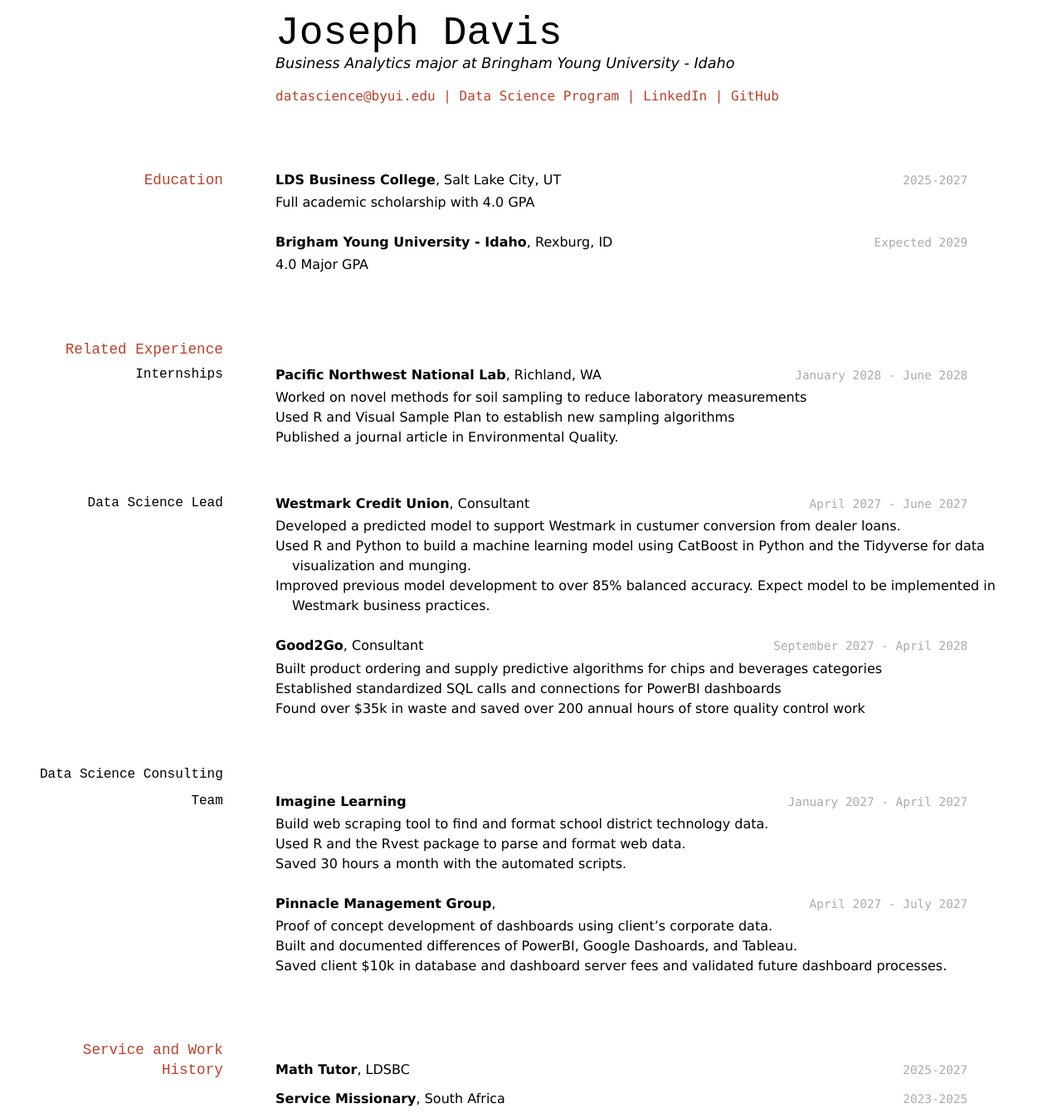
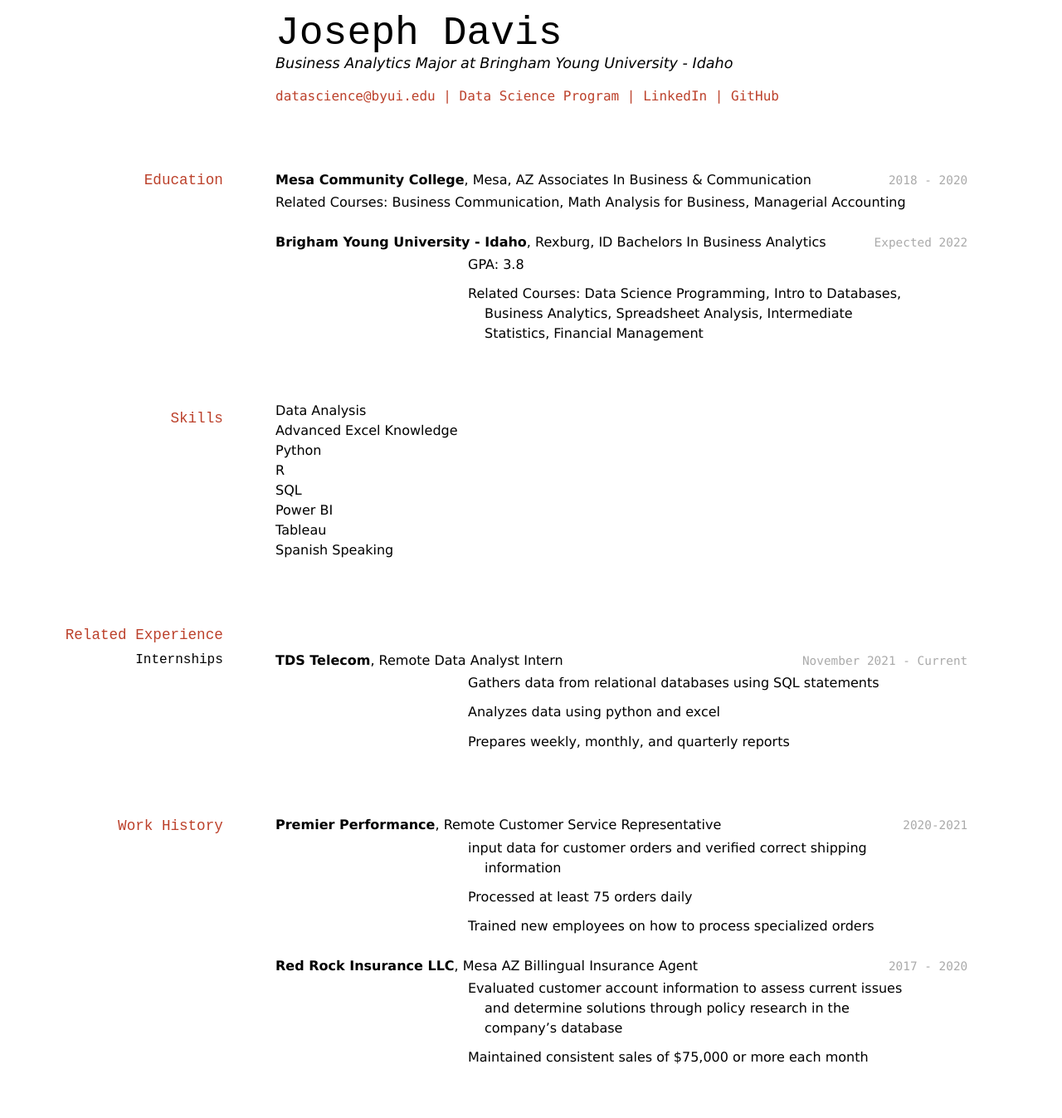
Before and after one commit to magoodsell/Davis-Resume, a Jekyll site: the page built from docs/index.md, in a window 1280 px wide. Shown: the whole page at 83% size. Built offline with Jekyll 4.4.1, drawn with Linux system fonts in a browser that asks for light colours; after the commit the page ends 1310 px from its top, so only the background shows below that.

Commit message:
update, educatoin, internships, work history

```diff
--- a/docs/index.md
+++ b/docs/index.md
@@ -3,7 +3,7 @@ layout: cv
 title: Joseph Davis' Resume
 ---
 # Joseph Davis
-Business Analytics major at Bringham Young University - Idaho
+Business Analytics Major at Bringham Young University - Idaho
 
 <div id="webaddress">
 <a href="datascience@byui.edu">datascience@byui.edu</a>
@@ -16,71 +16,64 @@ Business Analytics major at Bringham Young University - Idaho
 
 ## Education
 
-`2025-2027`
-__LDS Business College__, Salt Lake City, UT
+`2018 - 2020`
+__Mesa Community College__, Mesa, AZ
+Associates In Business & Communication
 
-- Full academic scholarship with 4.0 GPA
+- Related Courses: Business Communication, Math Analysis for Business, Managerial Accounting
 
-`Expected 2029`
+`Expected 2022`
 __Brigham Young University - Idaho__, Rexburg, ID
+Bachelors In Business Analytics
 
-- 4.0 Major GPA
+- GPA: 3.8
 
+- Related Courses: Data Science Programming, Intro to Databases, Business Analytics, Spreadsheet Analysis, Intermediate Statistics, Financial Management
+
+## Skills
+- Data Analysis
+- Advanced Excel Knowledge
+- Python
+- R
+- SQL
+- Power BI
+- Tableau
+- Spanish Speaking
 
 ## Related Experience
 
 ### Internships
 
-`January 2028 - June 2028`
-__Pacific Northwest National Lab__, Richland, WA
+`November 2021 - Current`
+__TDS Telecom__, Remote
+Data Analyst Intern
 
-- Worked on novel methods for soil sampling to reduce laboratory measurements
-- Used R and Visual Sample Plan to establish new sampling algorithms
-- Published a journal article in Environmental Quality.
+- Gathers data from relational databases using SQL statements
 
-### Data Science Lead
+- Analyzes data using python and excel
 
-`April 2027 - June 2027`
-__Westmark Credit Union__, Consultant
+- Prepares weekly, monthly, and quarterly reports
 
-- Developed a predicted model to support Westmark in custumer conversion from dealer loans.
-- Used R and Python to build a machine learning model using CatBoost in Python and the Tidyverse for data visualization and munging.
-- Improved previous model development to over 85% balanced accuracy. Expect model to be implemented in Westmark business practices.
+## Work History
 
-`September 2027 - April 2028`
-__Good2Go__, Consultant
+`2020-2021`
+__Premier Performance__, Remote
+Customer Service Representative
 
-- Built product ordering and supply predictive algorithms for chips and beverages categories
-- Established standardized SQL calls and connections for PowerBI dashboards
-- Found over $35k in waste and saved over 200 annual hours of store quality control work
+- input data for customer orders and verified correct shipping information
 
-### Data Science Consulting Team
+- Processed at least 75 orders daily
 
-`January 2027 - April 2027`
-__Imagine Learning__
-
-- Build web scraping tool to find and format school district technology data.
-- Used R and the Rvest package to parse and format web data.
-- Saved 30 hours a month with the automated scripts.
-
-`April 2027 - July 2027`
-__Pinnacle Management Group__,
-
-- Proof of concept development of dashboards using client's corporate data.
-- Built and documented differences of PowerBI, Google Dashoards, and Tableau.
-- Saved client $10k in database and dashboard server fees and validated future dashboard processes.
+- Trained new employees on how to process specialized orders
 
 
-## Service and Work History
+`2017 - 2020`
+__Red Rock Insurance LLC__, Mesa AZ
+Billingual Insurance Agent
 
-`2025-2027`
-__Math Tutor__, LDSBC
+- Evaluated customer account information to assess current issues and determine solutions through policy research in the company’s database
 
-
-`2023-2025`
-__Service Missionary__, South Africa
-
-
+- Maintained consistent sales of $75,000 or more each month
 
 <!-- ### Footer
 
```
